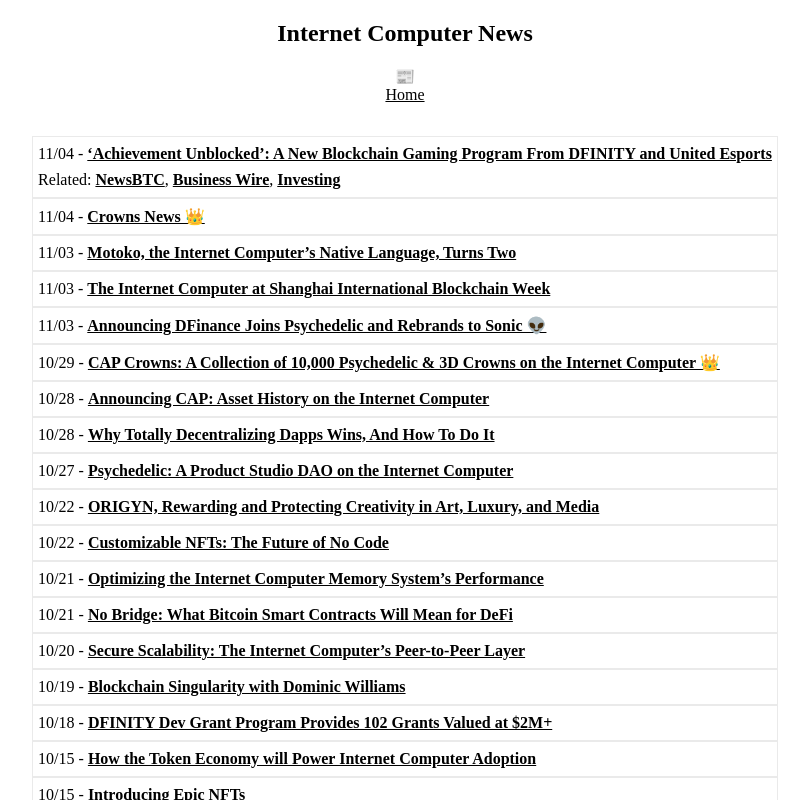
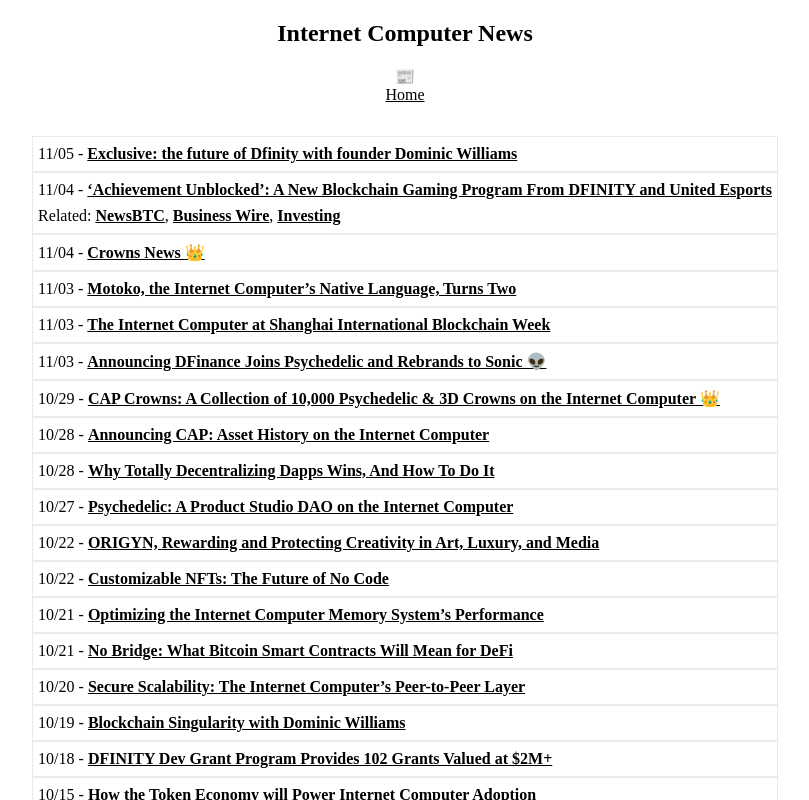
Before and after one commit to rjlucasm/ictoday, a Next.js app: page /news/2021 in a window 1280 px wide. Shown: the top 800 px of the page, without its empty margins (235-1044 px from the left). Built offline with nearby package versions, Linux system fonts and the light colour scheme.

Commit message:
news 11/05

```diff
--- a/pages/news/2021.js
+++ b/pages/news/2021.js
@@ -17,6 +17,9 @@
             <Link href="/"><a style={{ color: 'inherit' }}>Home</a></Link>
 
             <div className="pagesgrid">
+            <div className="pagescard">11/05 -&nbsp;
+                <a href="https://finance.yahoo.com/news/exclusive-future-dfinity-founder-dominic-145415709.html" target="_blank" rel="noopener noreferrer">Exclusive: the future of Dfinity with founder Dominic Williams</a>
+            </div>
             <div className="pagescard">11/04 -&nbsp;
                 <a href="https://medium.com/dfinity/achievement-unblocked-a-new-blockchain-gaming-program-from-dfinity-and-united-esports-6850d20b3398" target="_blank" rel="noopener noreferrer">‘Achievement Unblocked’: A New Blockchain Gaming Program From DFINITY and United Esports</a>
                 <p>Related:&nbsp;
```
